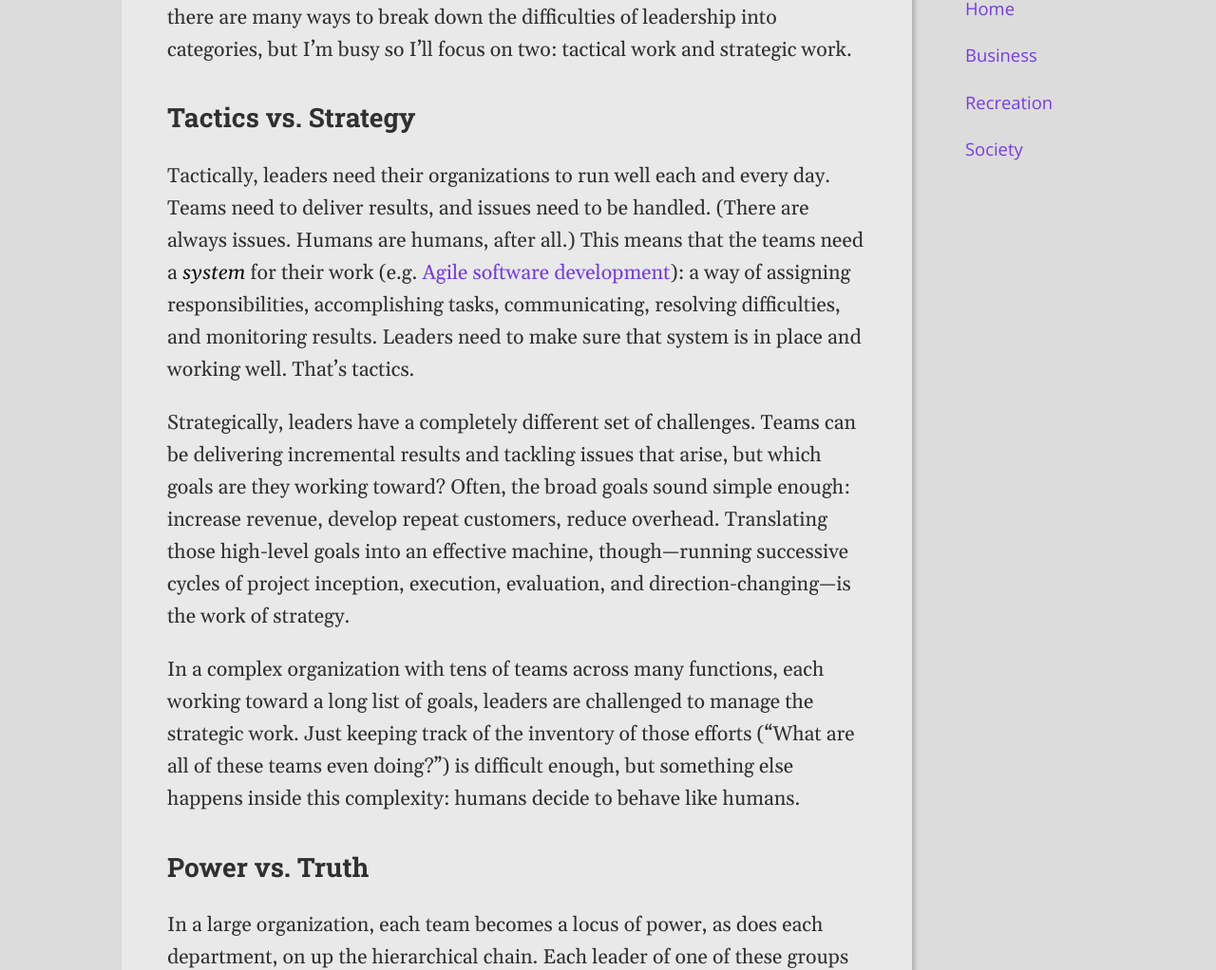
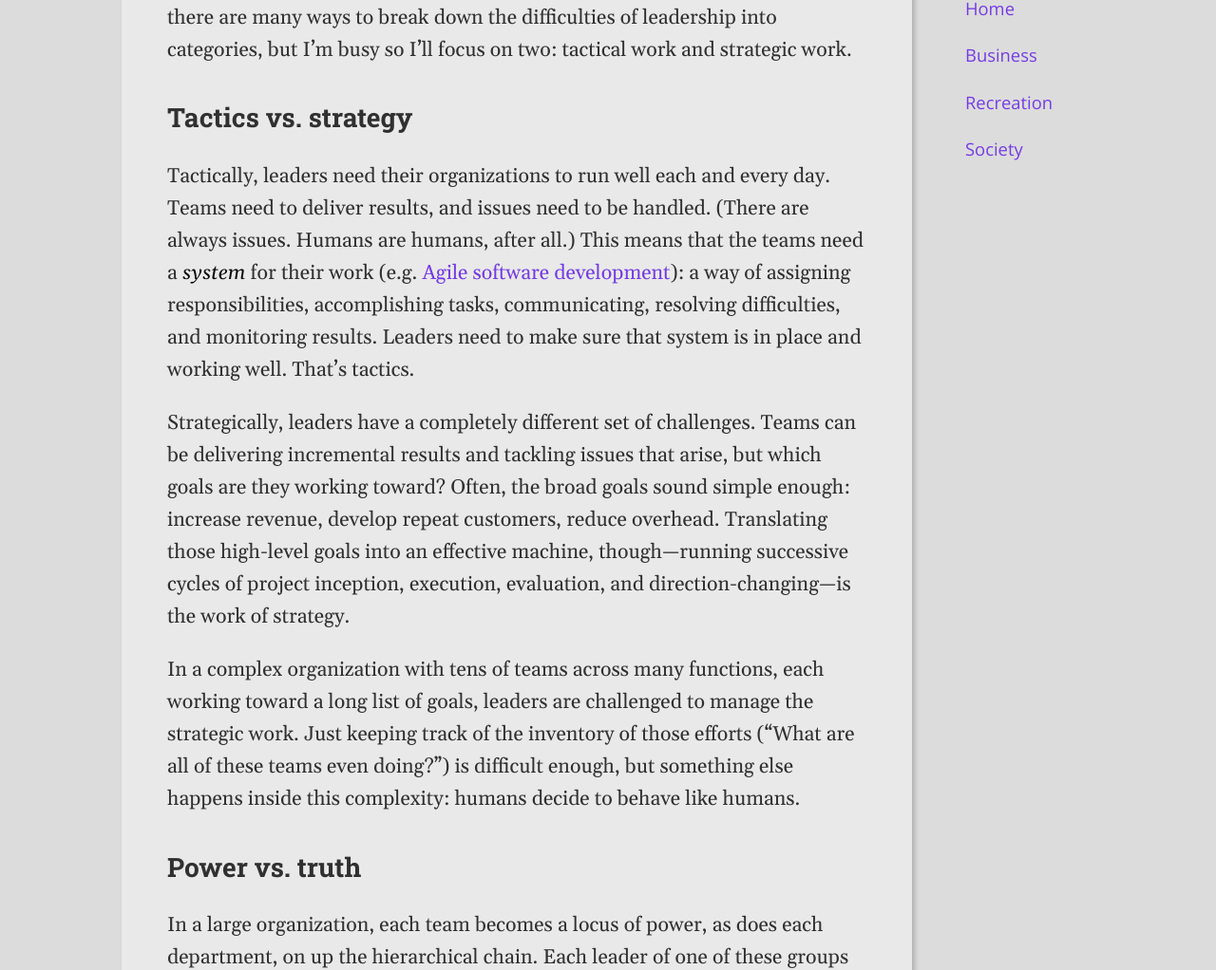
Before and after one commit to h3h/bradfordfults.com, a Jekyll site: the page built from business/_posts/2020-05-30-leading-with-accountability.md, in a window 1280 px wide and 1400 px high. Shown: the part 322-1344 px from the top of the window at 95% size. Built offline with Jekyll 4.4.1, drawn with Linux system fonts in a browser that asks for light colours; some of the changed text lies outside the part shown.

Commit message:
Move to non-title-case headers

```diff
--- a/business/_posts/2020-05-30-leading-with-accountability.md
+++ b/business/_posts/2020-05-30-leading-with-accountability.md
@@ -7,7 +7,7 @@ Leading people and projects in a complex organization is difficult. I’m sure
 there are many ways to break down the difficulties of leadership into
 categories, but I’m busy so I’ll focus on two: tactical work and strategic work.
 
-## Tactics vs. Strategy
+## Tactics vs. strategy
 Tactically, leaders need their organizations to run well each and every day.
 Teams need to deliver results, and issues need to be handled. (There are always
 issues. Humans are humans, after all.) This means that the teams need a *system*
@@ -31,7 +31,7 @@ work. Just keeping track of the inventory of those efforts (“What are all of
 these teams even doing?”) is difficult enough, but something else happens inside
 this complexity: humans decide to behave like humans.
 
-## Power vs. Truth
+## Power vs. truth
 In a large organization, each team becomes a locus of power, as does each
 department, on up the hierarchical chain. Each leader of one of these groups is
 then, in part, a wielder of this power. They have the power to build
@@ -63,7 +63,7 @@ impact on the organization, which enables each part of the organization to
 remain both aligned and effective, and enables leaders to make better strategic
 decisions.
 
-## Reporting the News
+## Reporting the news
 In uncorrupted journalism, the goal is to gather and verify facts, then to
 create a narrative that puts those facts into context with an honest attempt at
 a human interpretation of the truth. The journalist’s job is to do the ground
```
